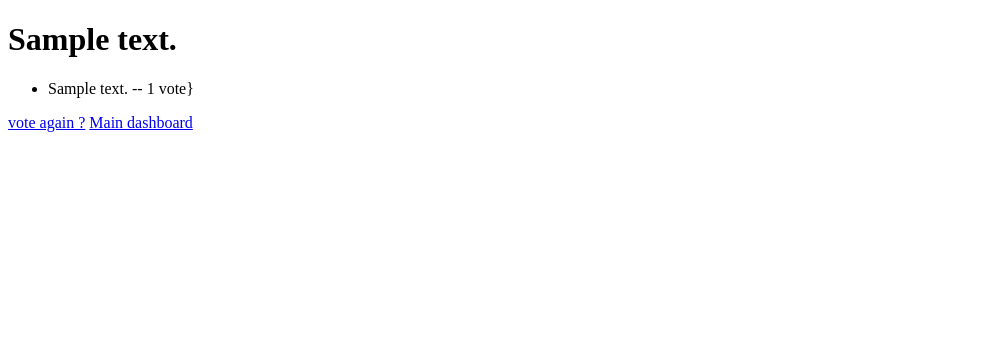
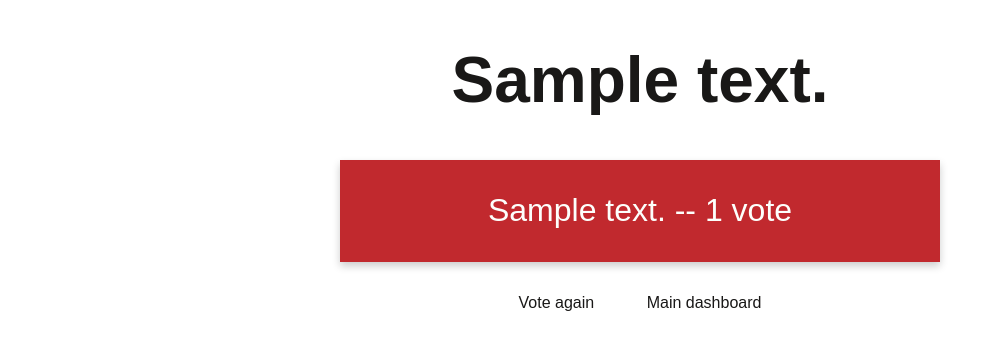
Before and after one commit to clement-cln/django_tutorial, a Django app: page /polls/1/results/ in a window 1280 px wide. Shown: the top 350 px of the page, without its empty margins (0-998 px from the left). Run offline with Django 3.2, Linux system fonts and the light colour scheme; tables that the repository leaves empty hold one stand-in row (values such as "Sample post").

Commit message:
Styling
Added styling in style tag

```diff
--- a/mysite/mysite/settings.py
+++ b/mysite/mysite/settings.py
@@ -25,7 +25,7 @@ SECRET_KEY = 'nc-qup=xt_#u*z#o$=gl54(ygz50&n$up=)jl*3vs2s5@x#6*3'
 # SECURITY WARNING: don't run with debug turned on in production!
 DEBUG = True
 
-ALLOWED_HOSTS = []
+ALLOWED_HOSTS = [ '192.168.1.13']
 
 
 # Application definition
--- a/mysite/polls/admin.py
+++ b/mysite/polls/admin.py
@@ -1,5 +1,6 @@
 from django.contrib import admin
-from .models import Question
+from .models import Question, Choice
 
 # Register your models here.
 admin.site.register(Question)
+admin.site.register(Choice)
--- a/mysite/polls/templates/polls/results.html
+++ b/mysite/polls/templates/polls/results.html
@@ -4,14 +4,56 @@
     <meta charset="utf-8">
     <title>Results</title>
   </head>
+  <style>
+    body {
+      font-family: Arial, Helvetica, sans-serif;
+      text-align: center;
+    }
+    h1 {
+      display: block;
+      color: #191817;
+      text-align: center;
+      font-size: 4em;
+    }
+    ul {
+      list-style-type: none;
+      padding: 0;
+    }
+    .list-card {
+      color: #FDFFFC;
+      background-color: #C1292E;
+      margin: 1em auto;
+      text-align: center;
+      width: 600px;
+      height: 70px;
+      font-size: 2em;
+      padding-top: 1em;
+      box-shadow: 0 4px 8px 0 rgba(0,0,0,0.2);
+      transition: 0.3s;
+    }
+    .list-card:hover {
+      box-shadow: 0 8px 16px 0 rgba(0,0,0,0.2);
+    }
+    a {
+      margin: 1em;
+      text-decoration: none;
+      width: 1em;
+      height: 1em;
+      margin: 1em;
+      padding: 0.5em;
+      color: #191817;
+    }
+  </style>
   <body>
     <h1>{{question.question_text}}</h1>
     <ul>
         {% for choice in question.choice_set.all %}
-        <li>{{choice.choice_text}} -- {{choice.votes}} vote{{choice.votes | pluralize}}}</li>
+        <div class='list-card'>
+          <li>{{choice.choice_text}} -- {{choice.votes}} vote{{choice.votes | pluralize}}</li>
+        </div>
         {% endfor %}
     </ul>
-    <a href='{% url 'polls:detail' question.id %}'>vote again ?</a>
+    <a href='{% url 'polls:detail' question.id %}'>Vote again</a>
     <a href='{% url 'polls:index' %}'>Main dashboard</a>
   </body>
 </html>
```
Also changed, not shown: mysite/polls/templates/polls/detail.html (+41 -3 lines), mysite/polls/templates/polls/index.html (+44 -1 lines).
